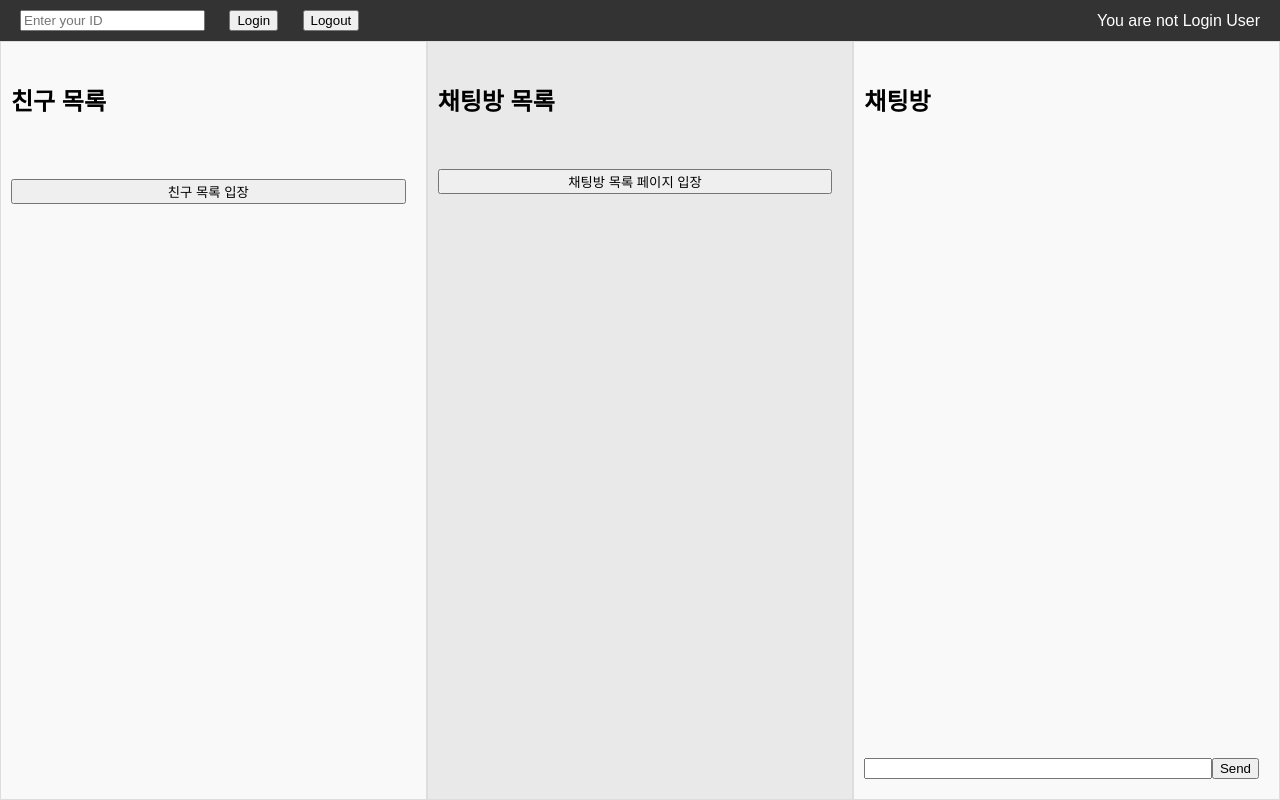
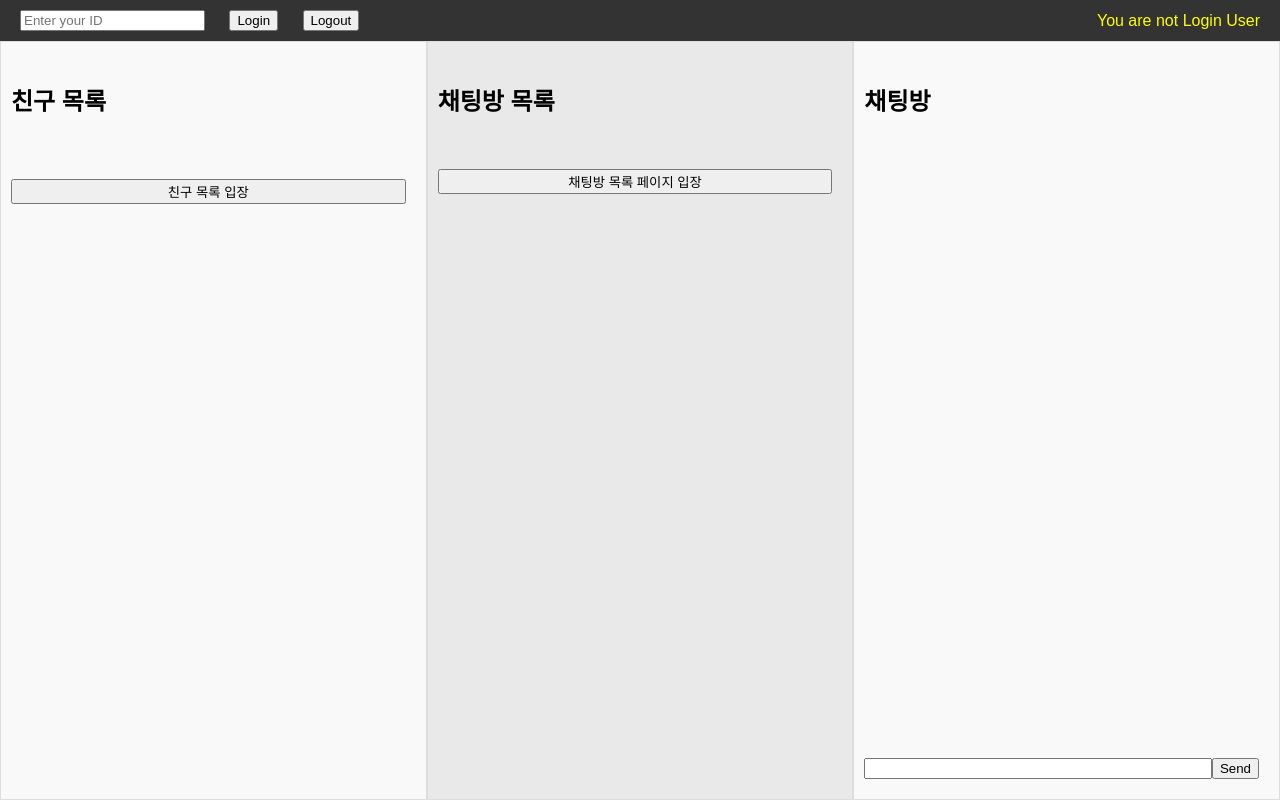
Before and after one commit to Gamegoo-repo/Gamegoo-socket-server, a website: page public/index.html in a window 1280 px wide. Drawn offline with nearby package versions, Linux system fonts and the light colour scheme; no server answers.

Commit message:
💄 [style]: css 수정

```diff
--- a/public/index.html
+++ b/public/index.html
@@ -176,7 +176,7 @@
       }
 
       #loginStatus {
-        color: yello;
+        color: yellow;
       }
     </style>
   </head>
```
